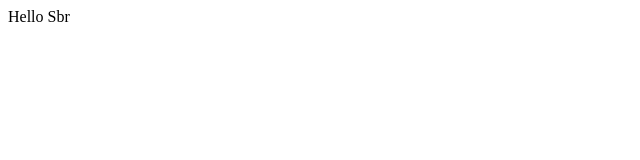
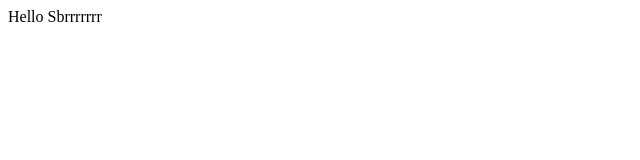
Before and after one commit to Shabeeru7/text, a plain HTML site: page index.html in a window 1280 px wide. Shown: the full height of the page, 0-640 px from the left. Drawn offline with Linux system fonts and the light colour scheme.

Commit message:
Edited again

```diff
--- a/index.html
+++ b/index.html
@@ -7,6 +7,6 @@
     <title>Document</title>
   </head>
   <body>
-    Hello Sbr
+    Hello Sbrrrrrrr
   </body>
 </html>
```
